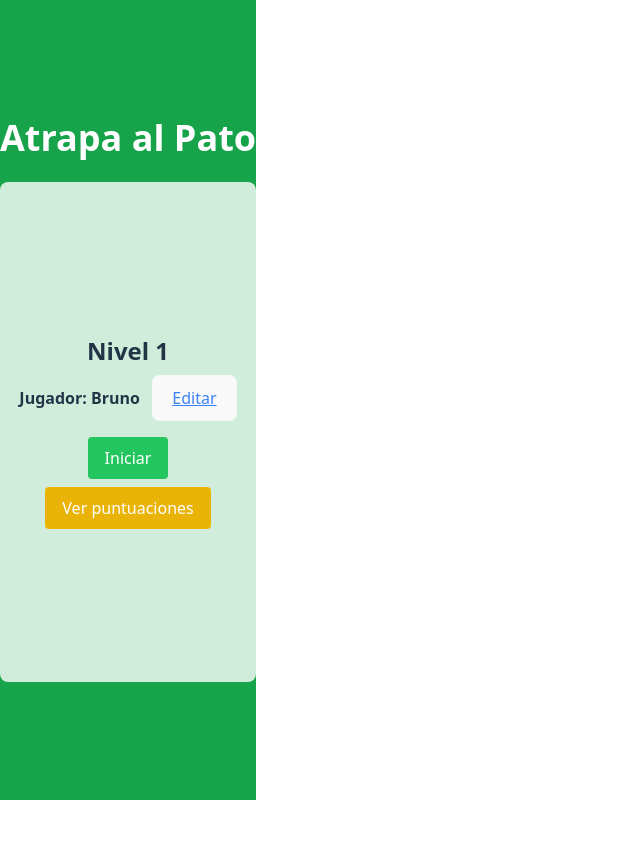
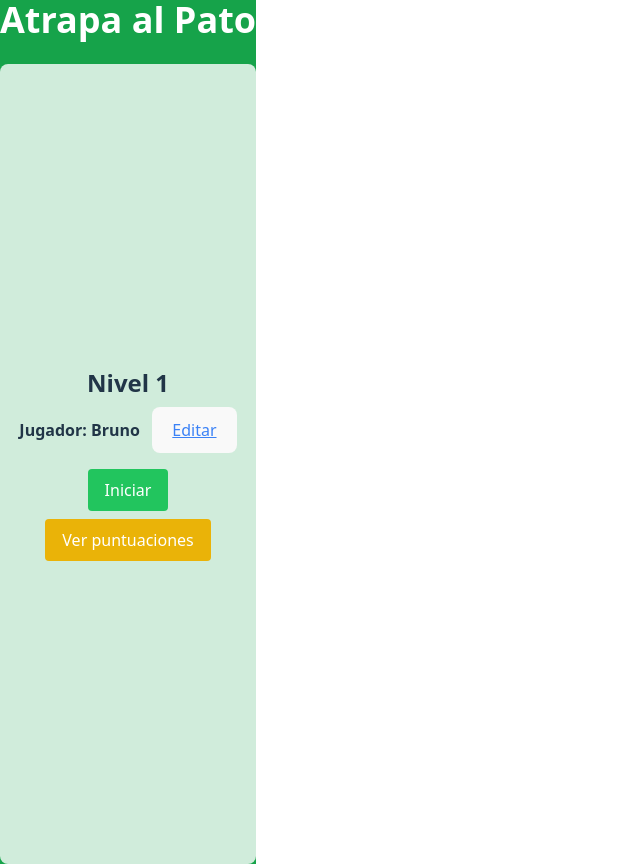
Before and after one commit to RAM-IA/pato, a React (Vite) app: page / in a window 1280 px wide. Shown: the whole page, without its empty margins (0-640 px from the left). Before the commit the page ends 800 px from the top, so only its background shows below. Built offline with nearby package versions, Linux system fonts and the light colour scheme.

Commit message:
Ajuste de pantalla

```diff
--- a/src/components/DuckGame.tsx
+++ b/src/components/DuckGame.tsx
@@ -149,7 +149,7 @@ const DuckGame: React.FC<DuckGameProps> = ({ defaultPlayerName = 'Jugador' }) =>
   };
 
   return (
-  <div ref={gameAreaRef} className="relative w-full h-[500px] bg-green-600 rounded-lg overflow-hidden">
+  <div ref={gameAreaRef} className="relative w-full h-screen min-h-[400px] bg-green-600 rounded-lg overflow-hidden flex items-center justify-center">
       {/* Pantalla de inicio y edición de nombre */}
       {screen === 'start' && (
         <div className="absolute inset-0 flex flex-col items-center justify-center bg-white bg-opacity-80">
```
